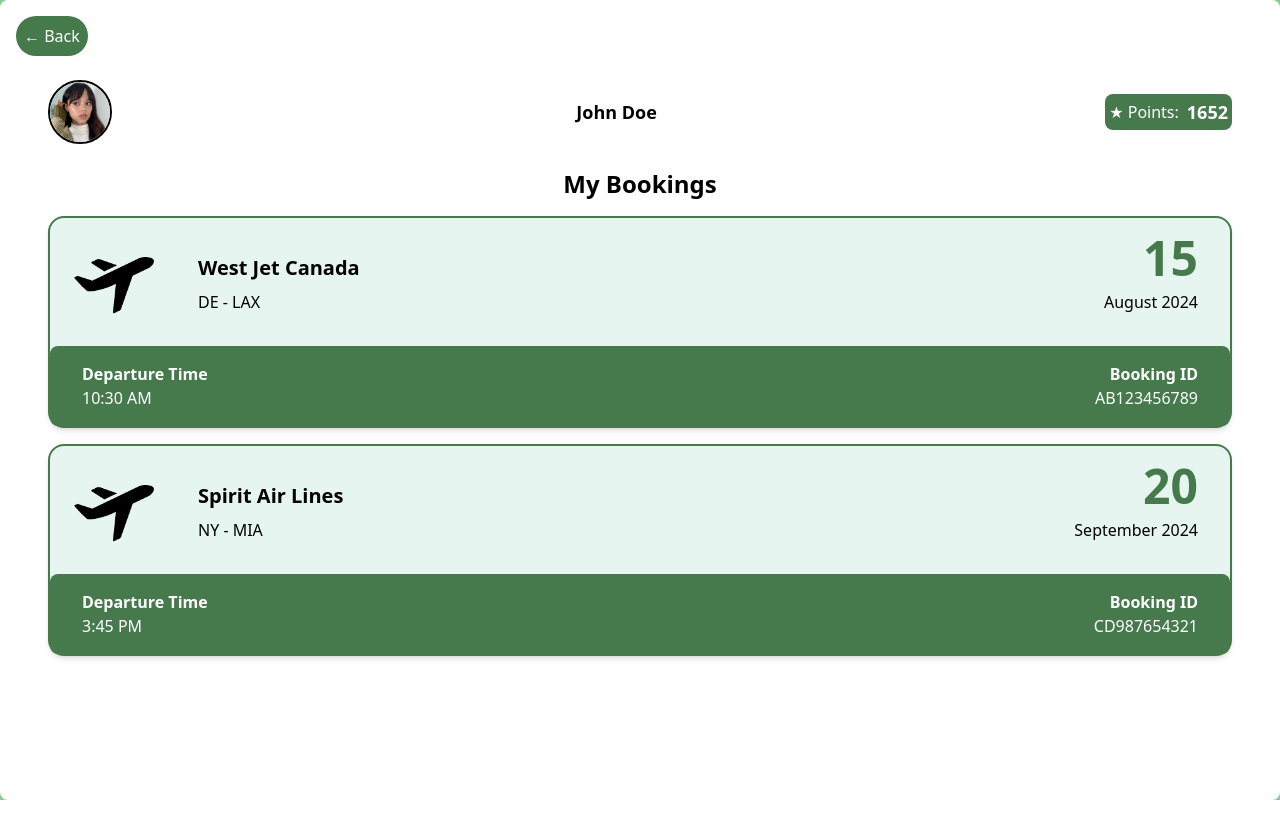
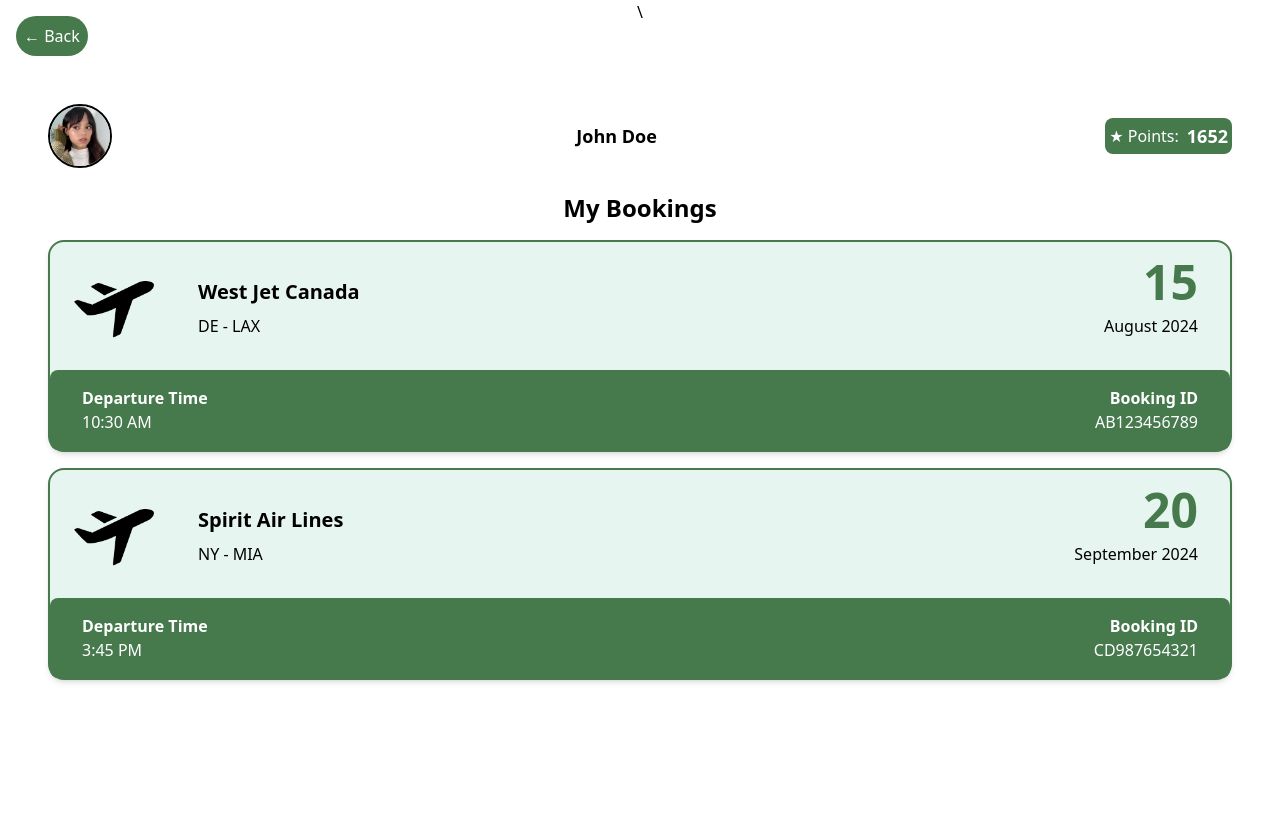
Before and after one commit to Kevaunjh/Wallet_Application, a React (Create React App) app: page /Accountinfo/MyBookings in a window 1280 px wide. Before the commit the page ends 800 px from the top, so only its background shows below. Built offline with nearby package versions, Linux system fonts and the light colour scheme.

Commit message:
Gray line issue in signup page

```diff
--- a/src/AccountInfo/MyBookings.js
+++ b/src/AccountInfo/MyBookings.js
@@ -8,12 +8,10 @@ const points = 1652;
 
 function MyBookings() {
   return (
-    <div className="MyBookings bg-[#88ca92] h-screen flex flex-col items-center 2xl:p-8">
+    <div className="MyBookings 2xl:bg-[#88ca92] h-screen flex flex-col items-center 2xl:p-8">
       {/* Back Button */}
-      <Link to="/MyAccount" className="2xl:hidden absolute top-4 left-4 bg-[#467a4d] text-white rounded-full p-2 w-[4.5rem]">
-        &larr; Back
-      </Link>
 
+\
       <Link to="/MyAccount" className="hidden 2xl:block absolute top-10 left-10 text-black text-lg bg-white px-3 py-1 rounded-md shadow-md border-black border-2 z-10">
         &larr; Back
       </Link>
@@ -85,7 +83,10 @@ function MyBookings() {
       </div>
 
       {/* Mobile Layout */}
-      <div className="w-screen 2xl:hidden bg-white p-6 rounded-lg min-h-screen  overflow-auto flex flex-col">
+      <div className="w-screen 2xl:hidden bg-white p-6 min-h-screen  overflow-auto flex flex-col">
+      <Link to="/MyAccount" className="2xl:hidden absolute top-4 left-4 bg-[#467a4d] text-white rounded-full p-2 w-[4.5rem]">
+        &larr; Back
+      </Link>
         {/* Profile Info */}
         <div className="w-full mt-8">
           <div className="w-full bg-white p-6 rounded-lg">
--- a/src/AccountInfo/QuickServices/GasService.js
+++ b/src/AccountInfo/QuickServices/GasService.js
@@ -225,14 +225,14 @@ function GasService() {
   };
 
   return (
-    <div className="WaterService bg-[#88ca92] h-screen flex flex-col justify-center items-center 2xl:p-8">
+    <div className="WaterService bg-[#88ca92] min-h-screen flex flex-col justify-center items-center 2xl:p-8">
       <Link
           to="/Main"
           className="hidden 2xl:block absolute top-10 left-10 text-black text-lg bg-white px-3 py-1 rounded-md 2xl:shadow-md border-black border-2 z-10"
         >
           ← Back
         </Link>
-      <div className="bg-white 2xl:rounded-3xl 2xl:shadow-2xl flex flex-col items-center w-full min-h-screen  2xl:max-w-3xl 2xl:h-[50rem] mx-auto 2xl:shadow-black 2xl:border-black 2xl:border-2">
+      <div className="bg-white 2xl:rounded-3xl 2xl:shadow-2xl flex flex-col items-center w-full min-h-screen  2xl:max-w-3xl mx-auto 2xl:shadow-black 2xl:border-black 2xl:border-2">
         {/* Tabs */}
         <div className="w-full flex justify-between">
           <button
--- a/src/signin.js
+++ b/src/signin.js
@@ -87,7 +87,7 @@ const Signup = () => {
 
   return (
     <div className="2xl:min-h-screen bg-[#88ca92] flex items-center justify-center">
-      <div className="bg-white border-2 2xl:border-black w-full 2xl:w-1/2 p-2 2xl:rounded-3xl flex flex-col 2xl:flex-row 2xl:h-[80vh] h-full overflow-auto 2xl:max-h-screen ">
+      <div className="bg-white 2xl:border-2 2xl:border-black w-full 2xl:w-1/2 p-2 2xl:rounded-3xl flex flex-col 2xl:flex-row 2xl:h-[80vh] h-full overflow-auto 2xl:max-h-[60vh] ">
         {/* Left Side */}
         <div className="w-full 2xl:w-1/2 flex flex-col items-center justify-center 2xl:items-center 2xl:justify-center 2xl:border-r-2 2xl:border-black ">
           <div className="w-full text-center 2xl:text-center mt-20 2xl:mt-0">
```
